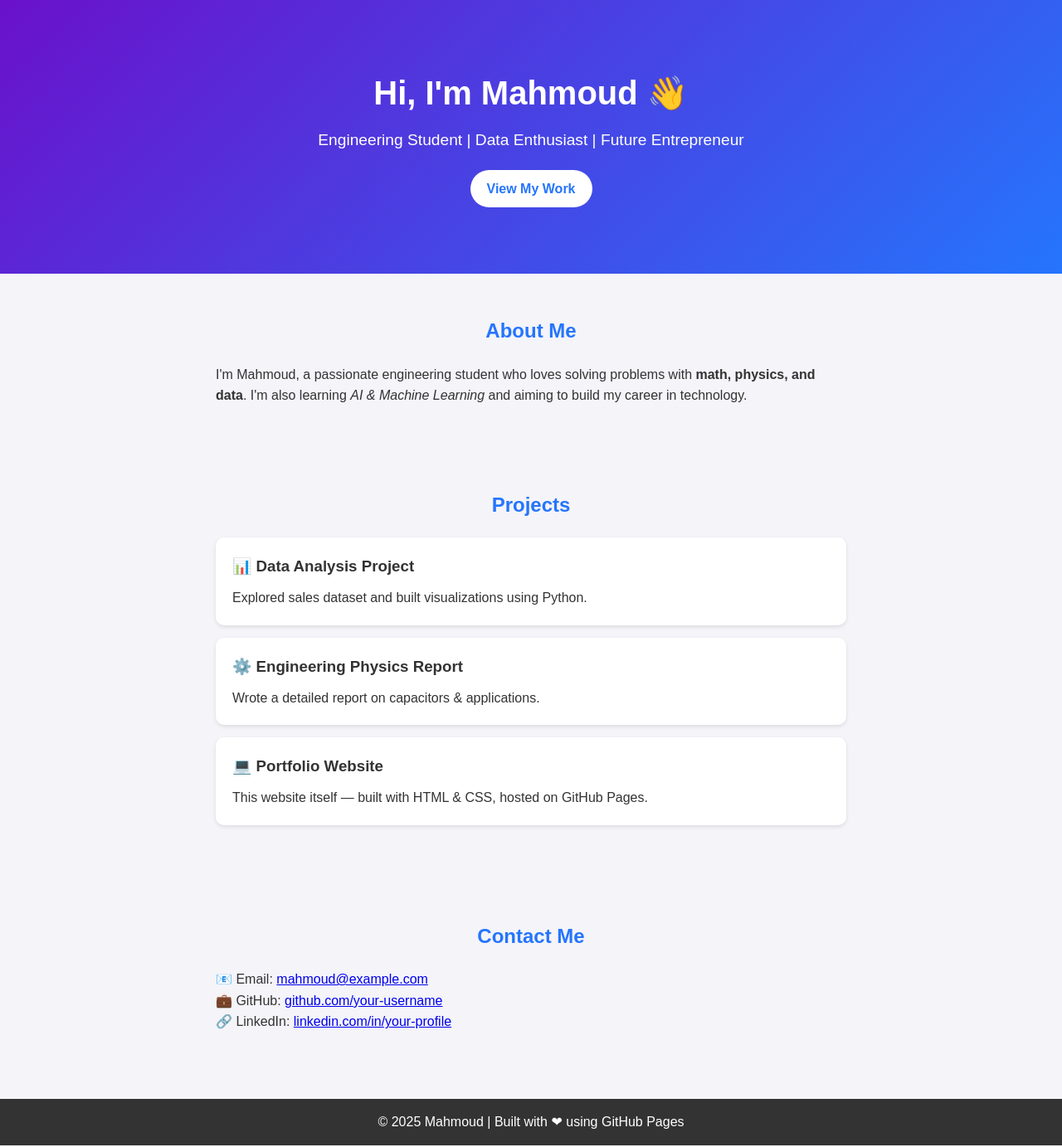
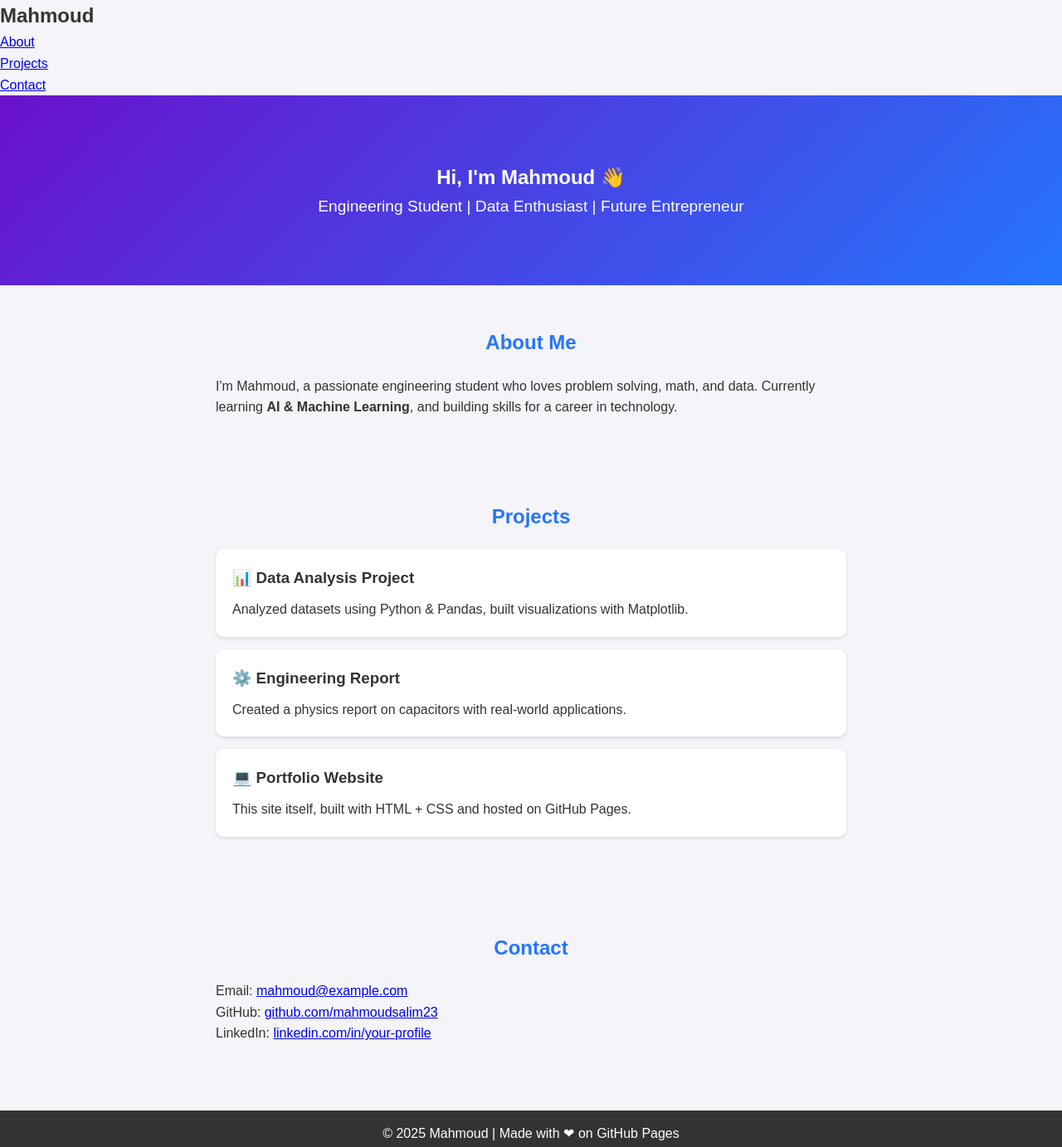
Before and after one commit to Mahmoudsalim23/Mahmoud, a plain HTML site: page index.html in a window 1280 px wide. Shown: the whole page at 83% size. Drawn offline with Linux system fonts and the light colour scheme.

Commit message:
Update index.html

```diff
--- a/index.html
+++ b/index.html
@@ -7,20 +7,29 @@
   <link rel="stylesheet" href="style.css">
 </head>
 <body>
-  <!-- Header -->
-  <header>
-    <h1>Hi, I'm Mahmoud 👋</h1>
+  <!-- Navigation -->
+  <nav>
+    <h1>Mahmoud</h1>
+    <ul>
+      <li><a href="#about">About</a></li>
+      <li><a href="#projects">Projects</a></li>
+      <li><a href="#contact">Contact</a></li>
+    </ul>
+  </nav>
+
+  <!-- Hero Section -->
+  <header class="hero">
+    <h2>Hi, I'm Mahmoud 👋</h2>
     <p>Engineering Student | Data Enthusiast | Future Entrepreneur</p>
-    <a href="#projects" class="btn">View My Work</a>
   </header>
 
   <!-- About -->
   <section id="about">
     <h2>About Me</h2>
     <p>
-      I'm Mahmoud, a passionate engineering student who loves solving problems with
-      <strong>math, physics, and data</strong>.
-      I'm also learning <em>AI & Machine Learning</em> and aiming to build my career in technology.
+      I'm Mahmoud, a passionate engineering student who loves problem solving,
+      math, and data. Currently learning <b>AI & Machine Learning</b>, and
+      building skills for a career in technology.
     </p>
   </section>
 
@@ -29,28 +38,29 @@
     <h2>Projects</h2>
     <div class="project-card">
       <h3>📊 Data Analysis Project</h3>
-      <p>Explored sales dataset and built visualizations using Python.</p>
+      <p>Analyzed datasets using Python & Pandas, built visualizations with Matplotlib.</p>
     </div>
     <div class="project-card">
-      <h3>⚙️ Engineering Physics Report</h3>
-      <p>Wrote a detailed report on capacitors & applications.</p>
+      <h3>⚙️ Engineering Report</h3>
+      <p>Created a physics report on capacitors with real-world applications.</p>
     </div>
     <div class="project-card">
       <h3>💻 Portfolio Website</h3>
-      <p>This website itself — built with HTML & CSS, hosted on GitHub Pages.</p>
+      <p>This site itself, built with HTML + CSS and hosted on GitHub Pages.</p>
     </div>
   </section>
 
   <!-- Contact -->
   <section id="contact">
-    <h2>Contact Me</h2>
-    <p>📧 Email: <a href="mailto:mahmoud@example.com">mahmoud@example.com</a></p>
-    <p>💼 GitHub: <a href="https://github.com/your-username" target="_blank">github.com/your-username</a></p>
-    <p>🔗 LinkedIn: <a href="#" target="_blank">linkedin.com/in/your-profile</a></p>
+    <h2>Contact</h2>
+    <p>Email: <a href="mailto:mahmoud@example.com">mahmoud@example.com</a></p>
+    <p>GitHub: <a href="https://github.com/mahmoudsalim23" target="_blank">github.com/mahmoudsalim23</a></p>
+    <p>LinkedIn: <a href="#">linkedin.com/in/your-profile</a></p>
   </section>
 
+  <!-- Footer -->
   <footer>
-    <p>© 2025 Mahmoud | Built with ❤ using GitHub Pages</p>
+    <p>© 2025 Mahmoud | Made with ❤ on GitHub Pages</p>
   </footer>
 </body>
 </html>
```
